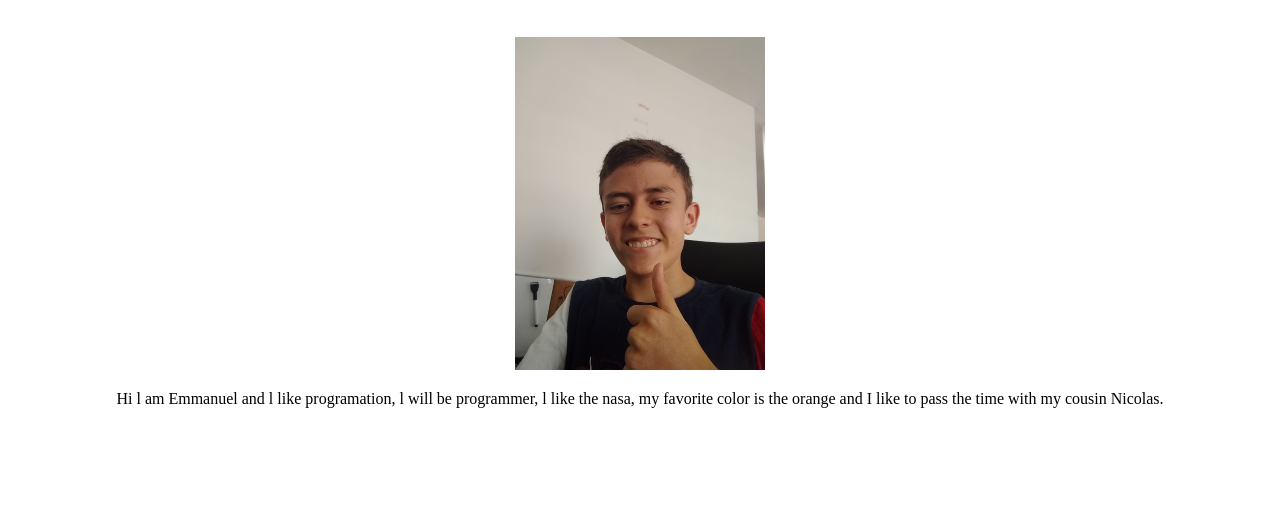
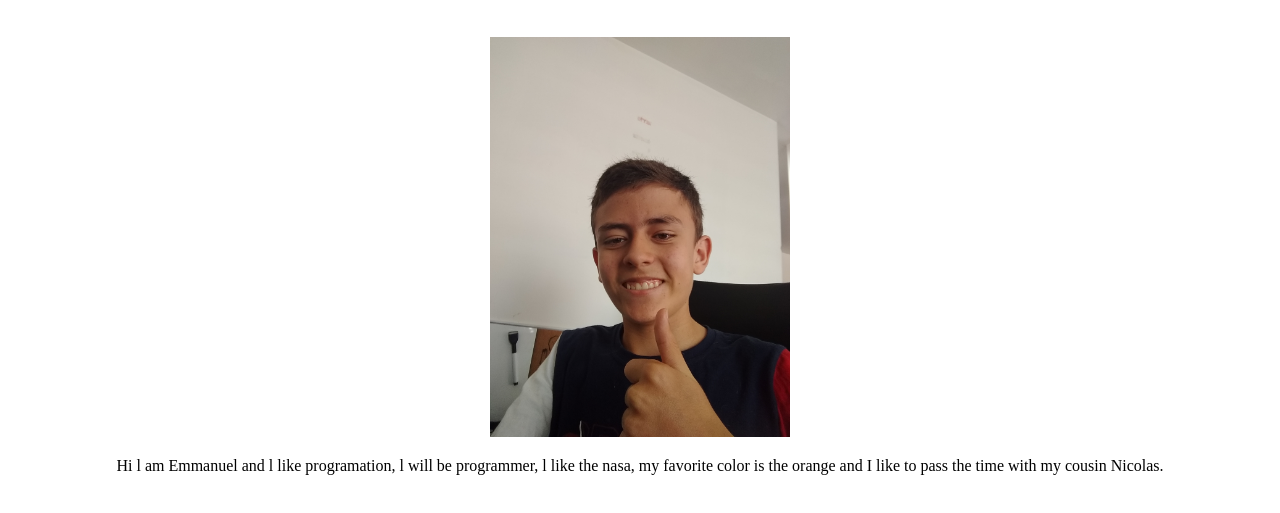
Before and after one commit to Alemmanuel/Ejercicio-Santiago-1, a plain HTML site: page emmanuel.html in a window 1280 px wide. Shown: the part 61-574 px from the top of the page. Drawn offline with Linux system fonts and the light colour scheme.

Commit message:
Version 1

```diff
--- a/emmanuel.html
+++ b/emmanuel.html
@@ -14,7 +14,7 @@
             Emmanuel Felipe Monroy Franco
         </h1>
         <br>
-        <img src="images/IMG_20220713_140255592.jpg" width="250">
+        <img src="images/IMG_20220713_140255592.jpg" width="300">
         <br>
         <p>
             Hi l am Emmanuel and l like programation, l will be programmer, l like the nasa, my favorite color is the
```
